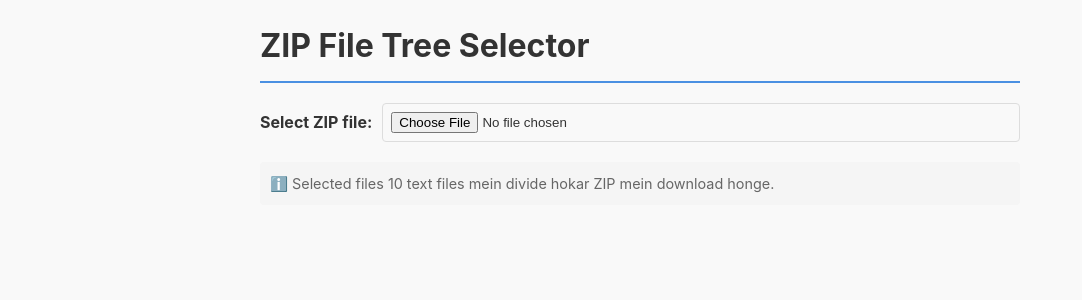
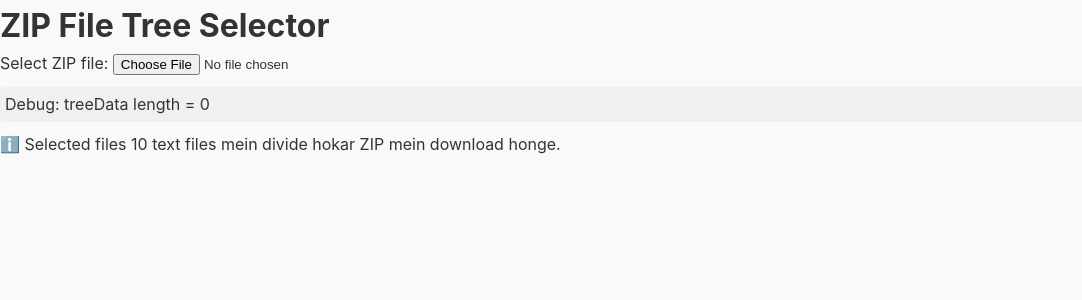
Before and after one commit to jitendra-math/oneshot, a Svelte app: page / in a window 1280 px wide. Shown: the top 300 px of the page, without its empty margins (0-1082 px from the left). Built offline with nearby package versions, Linux system fonts and the light colour scheme.

Commit message:
Update App.svelte

```diff
--- a/src/App.svelte
+++ b/src/App.svelte
@@ -10,9 +10,8 @@
   let zipFile: File | null = null;
   let isLoading = false;
   let errorMessage = '';
-  let allFilePaths: string[] = []; // For select all functionality
+  let allFilePaths: string[] = [];
 
-  // Handle file selection
   async function handleFileUpload(event: Event) {
     const input = event.target as HTMLInputElement;
     if (!input.files || input.files.length === 0) {
@@ -28,29 +27,38 @@
     errorMessage = '';
 
     try {
+      alert('📦 Step A: readZipFile start');
       const entries = await readZipFile(file);
+      alert(`📦 Step B: readZipFile complete, entries length = ${entries.length}`);
+
       $uploadedFiles = entries;
+      alert('✅ uploadedFiles store updated');
 
-      // Build tree
-      $treeData = buildFileTree(entries);
+      alert('🌲 Step C: building file tree...');
+      const tree = buildFileTree(entries);
+      alert(`🌲 Step D: tree built, tree length = ${tree.length} (top-level nodes)`);
 
-      // Collect all file paths for select all
+      $treeData = tree;
+      alert('✅ treeData store updated');
+
       allFilePaths = entries.map(e => e.path);
+      alert(`📋 allFilePaths collected: ${allFilePaths.length} paths`);
 
-      // By default select all files
       selectAll(true, allFilePaths);
+      alert('✅ selectAll executed, selectedPaths size = ' + $selectedPaths.size);
 
       isLoading = false;
+      alert('🎉 Loading finished, UI should update now');
     } catch (error) {
       console.error('Upload error:', error);
       errorMessage = error instanceof Error ? error.message : 'ZIP file upload failed';
       isLoading = false;
       $uploadedFiles = [];
       $treeData = [];
+      alert('❌ ERROR: ' + errorMessage);
     }
   }
 
-  // Download selected files
   async function handleDownload() {
     if ($selectedPaths.size === 0) {
       alert('Koi file select nahi ki gayi');
@@ -61,17 +69,11 @@
     errorMessage = '';
 
     try {
-      // Get selected files data
       const selected: ZipFileEntry[] = $uploadedFiles.filter(file =>
         $selectedPaths.has(file.path)
       );
-
-      // Create ZIP blob
       const zipBlob = await createZipFromSelected(selected);
-
-      // Download
       downloadZip(zipBlob, 'selected_files.zip');
-
       isLoading = false;
     } catch (error) {
       console.error('Download error:', error);
@@ -80,13 +82,11 @@
     }
   }
 
-  // Select/Deselect all files
   function handleSelectAll() {
     const allSelected = $selectedPaths.size === allFilePaths.length;
     selectAll(!allSelected, allFilePaths);
   }
 
-  // Clear all data
   function handleClear() {
     zipFile = null;
     $uploadedFiles = [];
@@ -94,8 +94,6 @@
     $treeData = [];
     allFilePaths = [];
     errorMessage = '';
-
-    // Reset file input
     const fileInput = document.getElementById('zip-upload') as HTMLInputElement;
     if (fileInput) fileInput.value = '';
   }
@@ -127,6 +125,11 @@
     <div class="error">❌ {errorMessage}</div>
   {/if}
 
+  <!-- Debug: show treeData length even if zero -->
+  <div style="margin: 10px 0; padding: 5px; background: #f0f0f0; border-radius: 4px;">
+    Debug: treeData length = {$treeData.length}
+  </div>
+
   {#if $treeData.length > 0}
     <div class="tree-container">
       <div class="tree-header">
@@ -155,6 +158,10 @@
         </button>
       </div>
     </div>
+  {:else if !isLoading && $uploadedFiles.length > 0}
+    <div class="warning">
+      ⚠️ Tree empty! {$uploadedFiles.length} files available, but treeData is 0.
+    </div>
   {/if}
 
   <div class="info">
@@ -163,138 +170,12 @@
 </main>
 
 <style>
-  main {
-    max-width: 800px;
-    margin: 0 auto;
-    padding: 20px;
-    font-family: -apple-system, BlinkMacSystemFont, 'Segoe UI', Roboto, Oxygen, Ubuntu, Cantarell, sans-serif;
-  }
-
-  h1 {
-    color: #333;
-    border-bottom: 2px solid #4a90e2;
-    padding-bottom: 10px;
-  }
-
-  .upload-section {
-    margin: 20px 0;
-    display: flex;
-    gap: 10px;
-    align-items: center;
-    flex-wrap: wrap;
-  }
-
-  .upload-section label {
-    font-weight: bold;
-  }
-
-  .upload-section input[type="file"] {
-    padding: 8px;
-    border: 1px solid #ddd;
-    border-radius: 4px;
-    flex: 1;
-  }
-
-  button {
-    padding: 8px 16px;
-    background-color: #4a90e2;
-    color: white;
-    border: none;
-    border-radius: 4px;
-    cursor: pointer;
-    font-size: 14px;
-    transition: background-color 0.2s;
-  }
-
-  button:hover:not(:disabled) {
-    background-color: #357abd;
-  }
-
-  button:disabled {
-    background-color: #ccc;
-    cursor: not-allowed;
-  }
-
-  .loading, .error {
-    padding: 10px;
-    margin: 10px 0;
-    border-radius: 4px;
-  }
-
-  .loading {
-    background-color: #e3f2fd;
-    color: #1976d2;
-  }
-
-  .error {
-    background-color: #ffebee;
-    color: #c62828;
-  }
-
-  .tree-container {
-    margin-top: 20px;
-    border: 1px solid #ddd;
-    border-radius: 4px;
-    padding: 15px;
-  }
-
-  .tree-header {
-    display: flex;
-    justify-content: space-between;
-    align-items: center;
-    margin-bottom: 15px;
-    flex-wrap: wrap;
-    gap: 10px;
-  }
-
-  .tree-header h2 {
-    margin: 0;
-    font-size: 1.2rem;
-  }
-
-  .tree-actions {
-    display: flex;
-    gap: 15px;
-    align-items: center;
-  }
-
-  .selected-count {
-    background-color: #e8f5e8;
-    padding: 4px 8px;
-    border-radius: 4px;
-    color: #2e7d32;
-    font-size: 0.9rem;
-  }
-
-  .tree-wrapper {
-    max-height: 400px;
-    overflow-y: auto;
-    border: 1px solid #eee;
-    padding: 10px;
-    background-color: #fafafa;
-  }
-
-  .download-section {
-    margin-top: 20px;
-    text-align: center;
-  }
-
-  .download-btn {
-    background-color: #2e7d32;
-    font-size: 16px;
-    padding: 12px 24px;
-  }
-
-  .download-btn:hover:not(:disabled) {
-    background-color: #1b5e20;
-  }
-
-  .info {
-    margin-top: 20px;
-    color: #666;
-    font-size: 0.9rem;
-    background-color: #f5f5f5;
+  /* (previous styles same rahenge, bas warning class add karo) */
+  .warning {
+    background-color: #fff3cd;
+    color: #856404;
     padding: 10px;
     border-radius: 4px;
+    margin: 10px 0;
   }
 </style>
```
